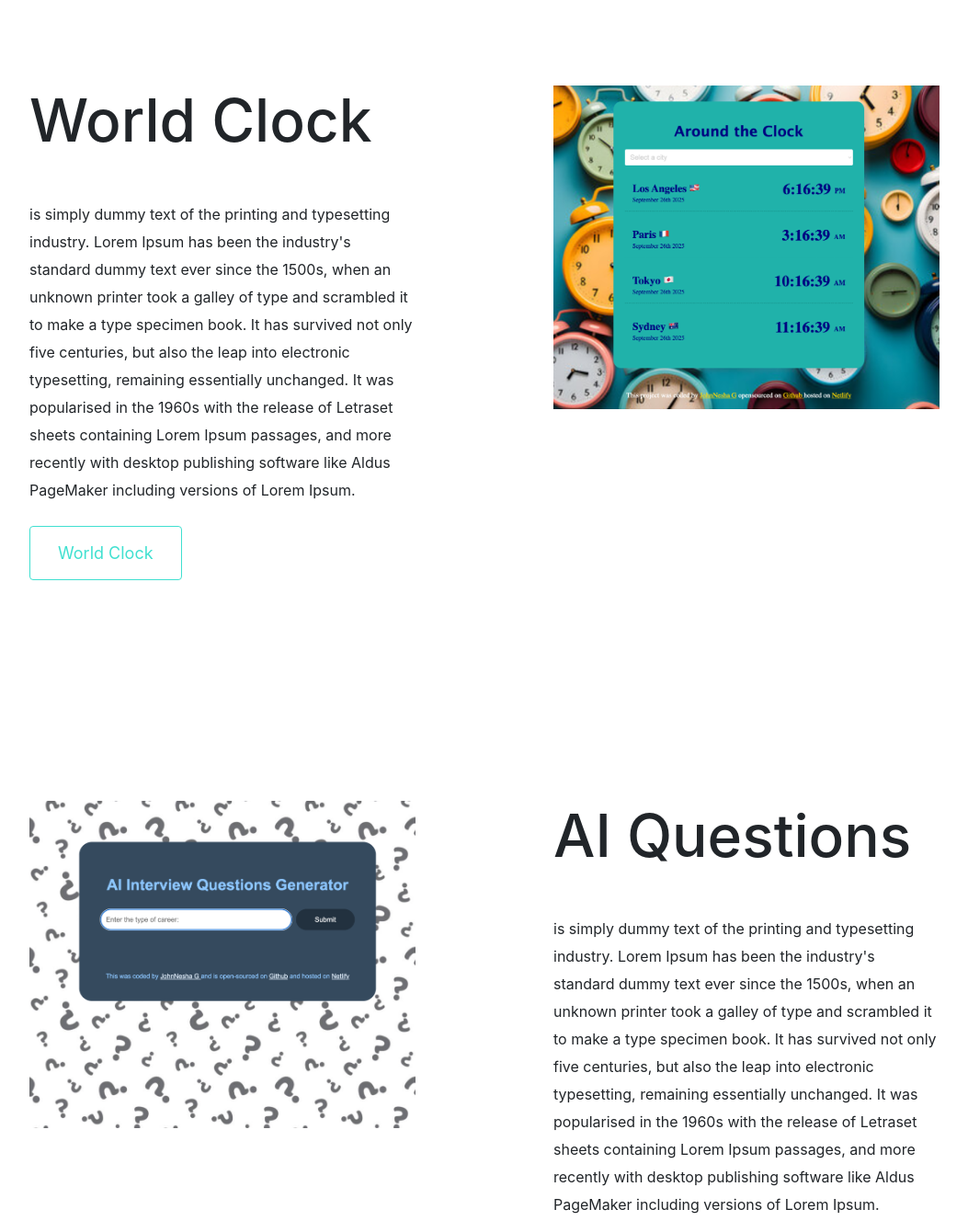
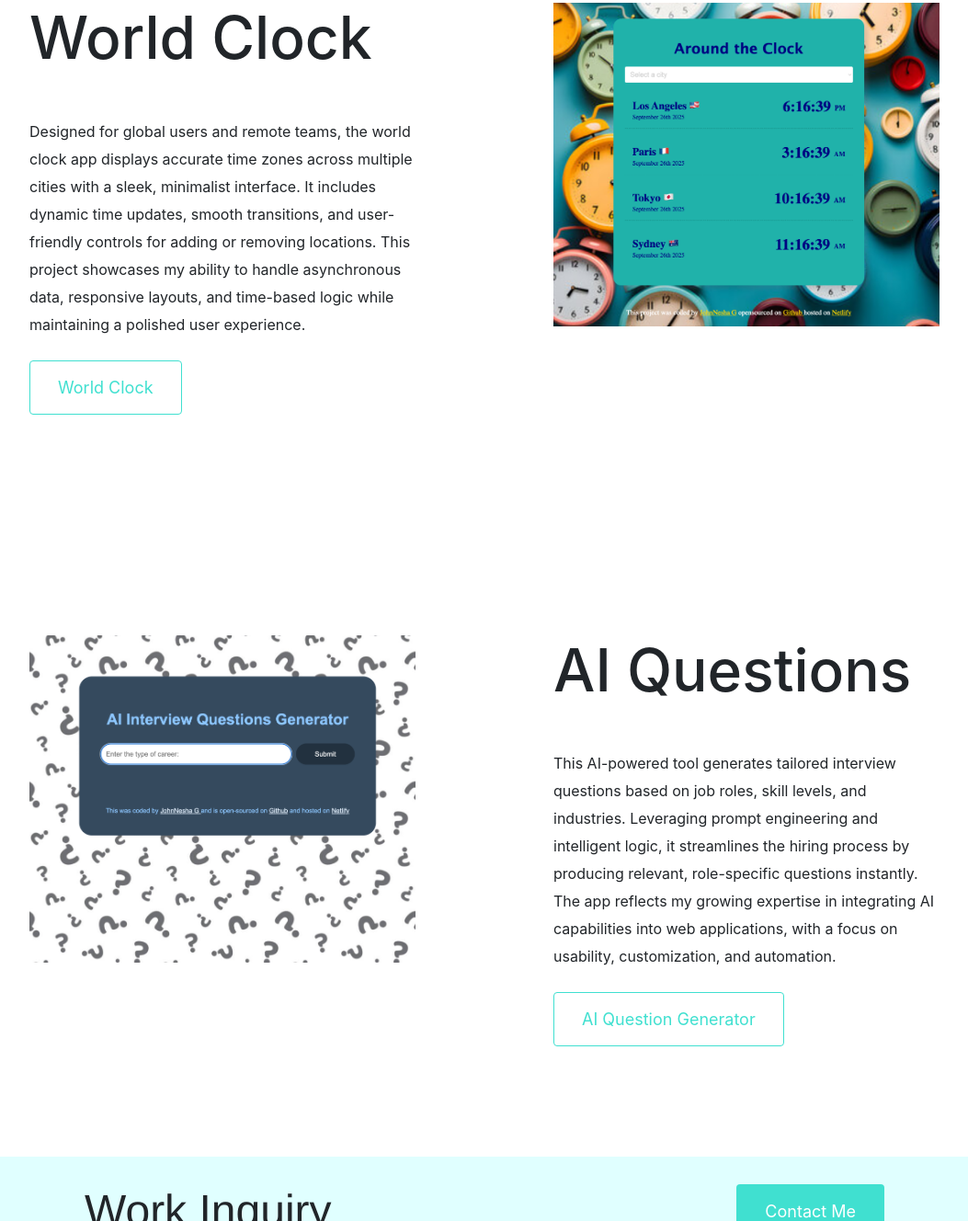
Before and after one commit to JohnNesha/SheCodes-Portfolio-Project, a plain HTML site: page index.html in a window 1280 px wide. Shown: the part 1644-2972 px from the top of the page at 92% size, without its empty margins (113-1166 px from the left). Drawn offline with nearby package versions, Linux system fonts and the light colour scheme.

Commit message:
Added paragraphs on home page

```diff
--- a/index.html
+++ b/index.html
@@ -98,15 +98,13 @@
           <div class="project-description">
             <h2 class="mb-5">Weather App</h2>
             <p class="mb-4">
-              is simply dummy text of the printing and typesetting industry.
-              Lorem Ipsum has been the industry's standard dummy text ever since
-              the 1500s, when an unknown printer took a galley of type and
-              scrambled it to make a type specimen book. It has survived not
-              only five centuries, but also the leap into electronic
-              typesetting, remaining essentially unchanged. It was popularised
-              in the 1960s with the release of Letraset sheets containing Lorem
-              Ipsum passages, and more recently with desktop publishing software
-              like Aldus PageMaker including versions of Lorem Ipsum.
+              This responsive weather app delivers real-time forecasts using a
+              clean UI and dynamic API integration. It features location-based
+              updates, intuitive icons, and adaptive design for seamless
+              performance across devices. Built with HTML, CSS, and JavaScript,
+              it emphasizes both functionality and visual clarity, making it a
+              practical tool for everyday use while demonstrating strong
+              front-end development skills.
             </p>
             <a href="" class="btn btn-branding-outline" title="Weather App"
               >Weather App</a
@@ -119,15 +117,13 @@
           <div class="project-description">
             <h2 class="mb-5">World Clock</h2>
             <p class="mb-4">
-              is simply dummy text of the printing and typesetting industry.
-              Lorem Ipsum has been the industry's standard dummy text ever since
-              the 1500s, when an unknown printer took a galley of type and
-              scrambled it to make a type specimen book. It has survived not
-              only five centuries, but also the leap into electronic
-              typesetting, remaining essentially unchanged. It was popularised
-              in the 1960s with the release of Letraset sheets containing Lorem
-              Ipsum passages, and more recently with desktop publishing software
-              like Aldus PageMaker including versions of Lorem Ipsum.
+              Designed for global users and remote teams, the world clock app
+              displays accurate time zones across multiple cities with a sleek,
+              minimalist interface. It includes dynamic time updates, smooth
+              transitions, and user-friendly controls for adding or removing
+              locations. This project showcases my ability to handle
+              asynchronous data, responsive layouts, and time-based logic while
+              maintaining a polished user experience.
             </p>
             <a href="" class="btn btn-branding-outline" title="World Clock"
               >World Clock</a
@@ -158,15 +154,13 @@
           <div class="project-description">
             <h2 class="mb-5">AI Questions</h2>
             <p class="mb-4">
-              is simply dummy text of the printing and typesetting industry.
-              Lorem Ipsum has been the industry's standard dummy text ever since
-              the 1500s, when an unknown printer took a galley of type and
-              scrambled it to make a type specimen book. It has survived not
-              only five centuries, but also the leap into electronic
-              typesetting, remaining essentially unchanged. It was popularised
-              in the 1960s with the release of Letraset sheets containing Lorem
-              Ipsum passages, and more recently with desktop publishing software
-              like Aldus PageMaker including versions of Lorem Ipsum.
+              This AI-powered tool generates tailored interview questions based
+              on job roles, skill levels, and industries. Leveraging prompt
+              engineering and intelligent logic, it streamlines the hiring
+              process by producing relevant, role-specific questions instantly.
+              The app reflects my growing expertise in integrating AI
+              capabilities into web applications, with a focus on usability,
+              customization, and automation.
             </p>
             <a href="" class="btn btn-branding-outline" title="AI Questions"
               >AI Question Generator</a
```
